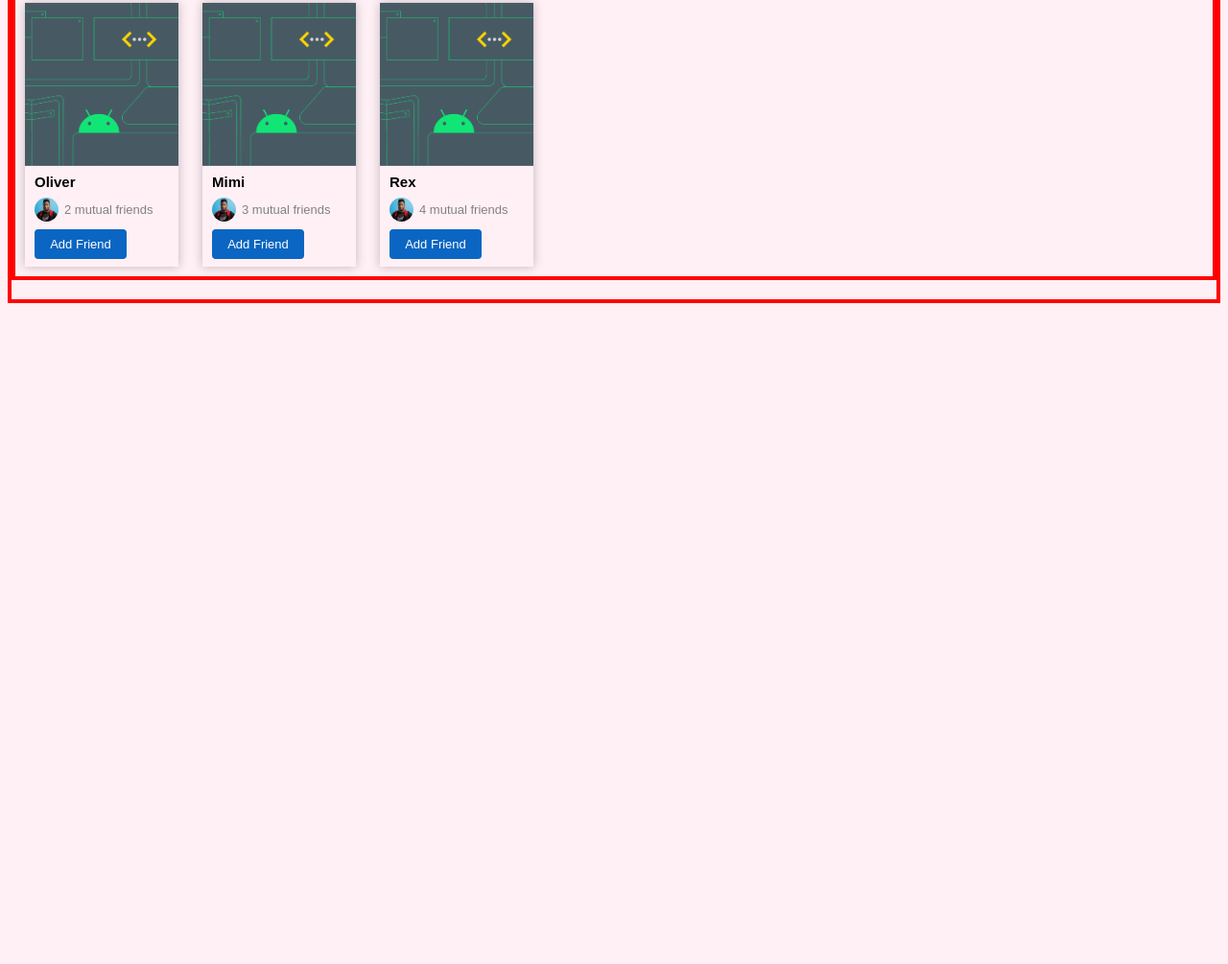
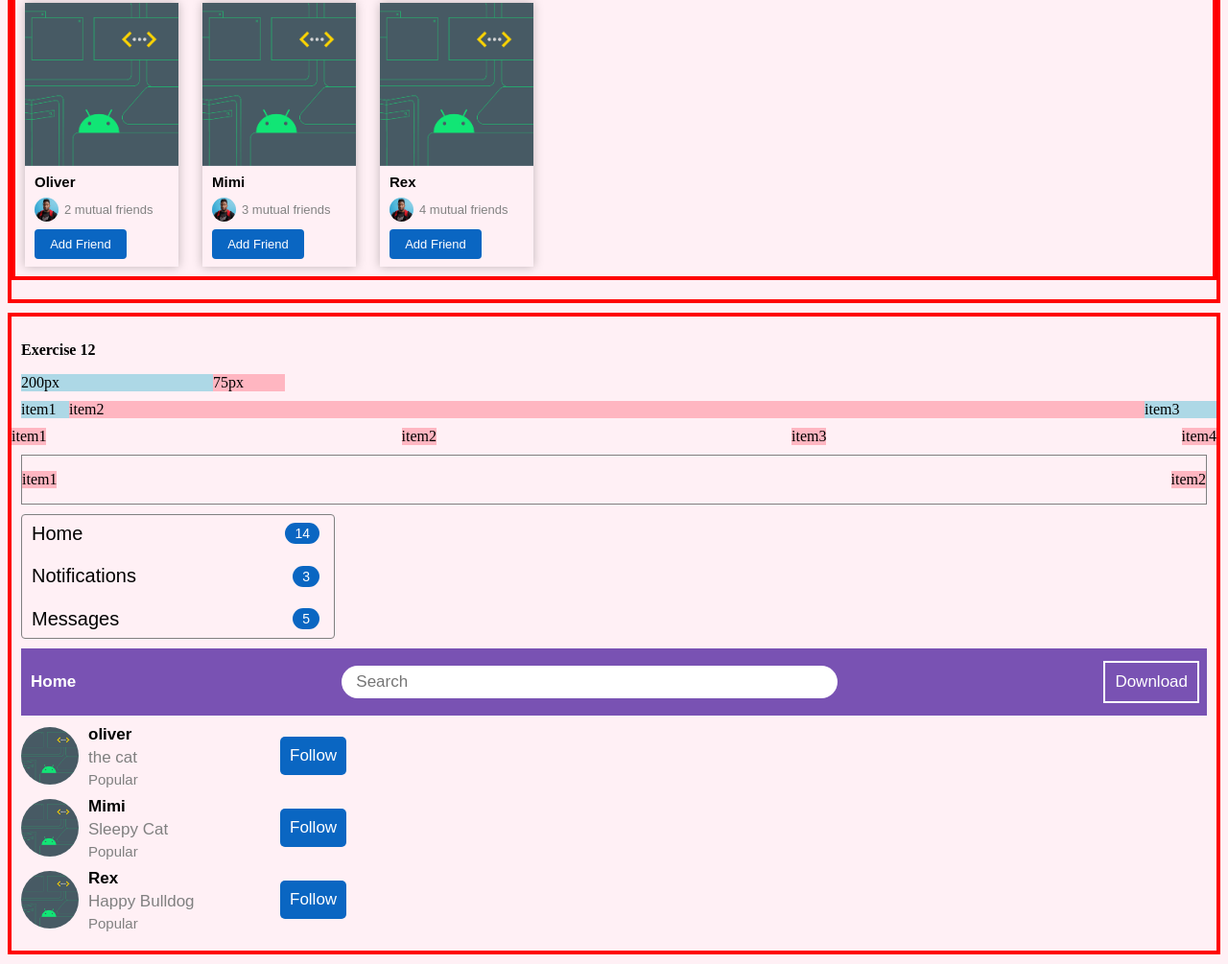
Before and after one commit to MuntakaHelali/HTML-CSS-practice-website, a plain HTML site: page index.html in a window 1280 px wide. Shown: the part 5875-6880 px from the top of the page at 96% size. Before the commit the page ends 6201 px from the top, so only its background shows below. Drawn offline with Linux system fonts and the light colour scheme.

Commit message:
Completed Exercise 12
Finished exercise 12 using flex intead of grid.

```diff
--- a/index.html
+++ b/index.html
@@ -504,6 +504,87 @@
       </div>
     </div>
 
+    <div class="newCenter">
+      <p style="margin-left: 10px;"><strong>Exercise 12</strong></p>
+      <!-- 12 a) -->
+      <div class="a12">
+        <div class="lightBlue a121">200px</div>
+        <div class="lightPink a122">75px</div>
+      </div>
+      <!-- 12 b) -->
+      <div class="a12">
+        <div class="lightBlue b121">item1</div>
+        <div class="lightPink b122">item2</div>
+        <div class="lightBlue b123">item3</div>
+      </div>
+      <!-- 12 c) -->
+      <div class="c12">
+        <div class="lightPink">item1</div>
+        <div class="lightPink">item2</div>
+        <div class="lightPink">item3</div>
+        <div class="lightPink">item4</div>
+      </div>
+      <!-- 12 d) -->
+      <div class="d12">
+        <div class="lightPink">item1</div>
+        <div class="lightPink">item2</div>
+      </div>
+      <!-- 12 e) -->
+      <div class="e12">
+
+        <div class="notiF">
+          <div class="textF">Home</div>
+          <button class="buttonF">14</button>
+        </div>
+
+        <div class="notiF">
+          <div class="textF">Notifications</div>
+          <button class="buttonF">3</button>
+        </div>
+
+        <div class="notiF">
+          <div class="textF">Messages</div>
+          <button class="buttonF">5</button>
+        </div>
+      </div>
+      <!-- 12 f) -->
+      <div class="f12Header">
+        <div class="f12Home">Home</div>
+        <input type="text" placeholder="Search" class="f12Input">
+        <button class="f12Download">Download</button>
+      </div>
+      <!-- 12 g) -->
+      <div class="g12">
+        <img class="g12Image" src="Assets/android.png">
+        <div class="g12D">
+          <p class="g12Name g12P">oliver</p>
+          <p class="g12Pet g12P">the cat</p>
+          <p class="g12Pop g12P">Popular</p>
+        </div>
+        <button class="g12Follow">Follow</button>
+      </div>
+
+      <div class="g12">
+        <img class="g12Image" src="Assets/android.png">
+        <div class="g12D">
+          <p class="g12Name g12P">Mimi</p>
+          <p class="g12Pet g12P">Sleepy Cat</p>
+          <p class="g12Pop g12P">Popular</p>
+        </div>
+        <button class="g12Follow">Follow</button>
+      </div>
+
+      <div class="g12">
+        <img class="g12Image" src="Assets/android.png">
+        <div class="g12D">
+          <p class="g12Name g12P">Rex</p>
+          <p class="g12Pet g12P">Happy Bulldog</p>
+          <p class="g12Pop g12P">Popular</p>
+        </div>
+        <button class="g12Follow">Follow</button>
+      </div>
+    </div>
+
 
 
 
--- a/styles/index.css
+++ b/styles/index.css
@@ -863,3 +863,164 @@ body{
   margin-left: 10px;
   width: 60%;
 }
+.a12{
+  display: flex;
+  flex-direction: row;
+  margin-left: 10px;
+  margin-bottom: 10px;
+}
+.a121{
+  width: 200px;
+}
+.a122{
+  width: 75px;
+}
+.b121{
+  width: 50px;
+}
+.b122{
+  flex: 1;
+}
+.b123{
+  width: 75px;
+}
+.c12{
+  display: flex;
+  flex-direction: row;
+  justify-content: space-between;
+}
+.d12{
+  display: flex;
+  flex-direction: row;
+  justify-content: space-between;
+  height: 50px;
+  border-color: gray;
+  border-style: solid;
+  border-width: 1px;
+  align-items: center;
+  margin: 10px;
+
+}
+.e12{
+  display: flex;
+  flex-direction: column;
+  justify-content: space-between;
+  height:120px;
+  border-color: gray;
+  border-style: solid;
+  border-width: 1px;
+  border-radius: 4px;
+  width: 300px;
+  padding-left: 10px;
+  padding-right: 15px;
+  padding-top: 4px;
+  padding-bottom: 4px;
+  margin-left: 10px;
+}
+.textF{
+  font-family: arial;
+  font-size: 20px;
+  font-weight: 500;
+  flex: 1;
+}
+.notiF{
+  display: flex;
+  flex-direction: row;
+  justify-content: space-between;
+  align-items: center;
+  margin-top: 4px;
+  margin-bottom: 4px;
+}
+.buttonF{
+  background-color: rgb(10, 102, 194);
+  border-radius: 20px;
+  color: white;
+  font-family: arial;
+  font-size: 14px;
+  border-style: none;
+  padding-left: 10px;
+  padding-right: 10px;
+  padding-bottom: 3px;
+  padding-top: 3px;
+}
+.f12Header{
+  display: flex;
+  flex-direction: row;
+  align-items: center;
+  justify-content: space-between;
+  height: 70px;
+  background-color: rgb(121, 82, 179);
+  margin: 10px;
+}
+.f12Home{
+  font-family: arial;
+  color:white;
+  font-size: 17px;
+  padding-left: 10px;
+  font-weight: bold;
+}
+.f12Input{
+  border-style: none;
+  border-radius: 20px;
+  align-items: center;
+  padding-left: 15px;
+  padding-top: 7px;
+  padding-bottom: 7px;
+  font-size: 17px;
+  width: 500px;
+}
+.f12Download{
+  border-style: solid;
+  border-color: white;
+  font-family: arial;
+  font-size: 17px;
+  color: white;
+  background-color: rgba(0, 0, 0, 0);
+  padding: 10px;
+  margin-right: 8px;
+}
+.g12{
+  display: flex;
+  flex-direction: row;
+  justify-content: start;
+  align-items: center;
+  margin-bottom: 10px;
+}
+.g12Image{
+  width: 60px;
+  height: 60px;
+  object-fit: cover;
+  border-radius: 50px;
+  margin-left: 10px;
+  margin-right: 10px;
+}
+.g12P{
+  margin-bottom: 0;
+  margin-top: 0;
+}
+.g12D{
+  font-family: arial;
+  width: 200px;
+}
+.g12Name{
+  font-size: 17px;
+  font-weight: bold;
+  margin-bottom: 4px;
+}
+.g12Pet{
+  font-size: 17px;
+  color: gray;
+  margin-bottom: 4px;
+}
+.g12Pop{
+  font-size: 15px;
+  color: gray;
+}
+.g12Follow{
+  background-color: rgb(10, 102, 194);
+  color:white;
+  font-family: arial;
+  font-size: 17px;
+  padding: 10px;
+  border-radius: 5px;
+  border-style: none;
```
